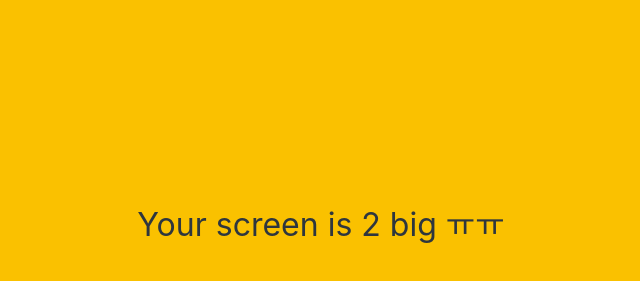
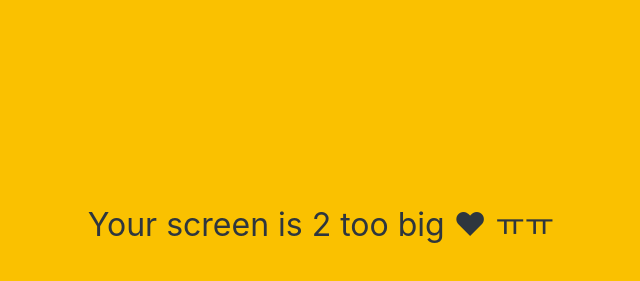
Before and after one commit to aza1200/KaKao-Clone, a plain HTML site: page friends.html in a window 1280 px wide. Shown: the part 175-456 px from the top of the page, without its empty margins (319-959 px from the left). Drawn offline with Linux system fonts and the light colour scheme; a web font is replaced by a local one.

Commit message:
your sreen is too big

```diff
--- a/friends.html
+++ b/friends.html
@@ -106,7 +106,7 @@
         </div>
 
         <div id="no-mobile">
-            <span>Your screen is 2 big ㅠㅠ</span>
+            <span>Your screen is 2 too big ♥ ㅠㅠ</span>
         </div>
 
 
```
